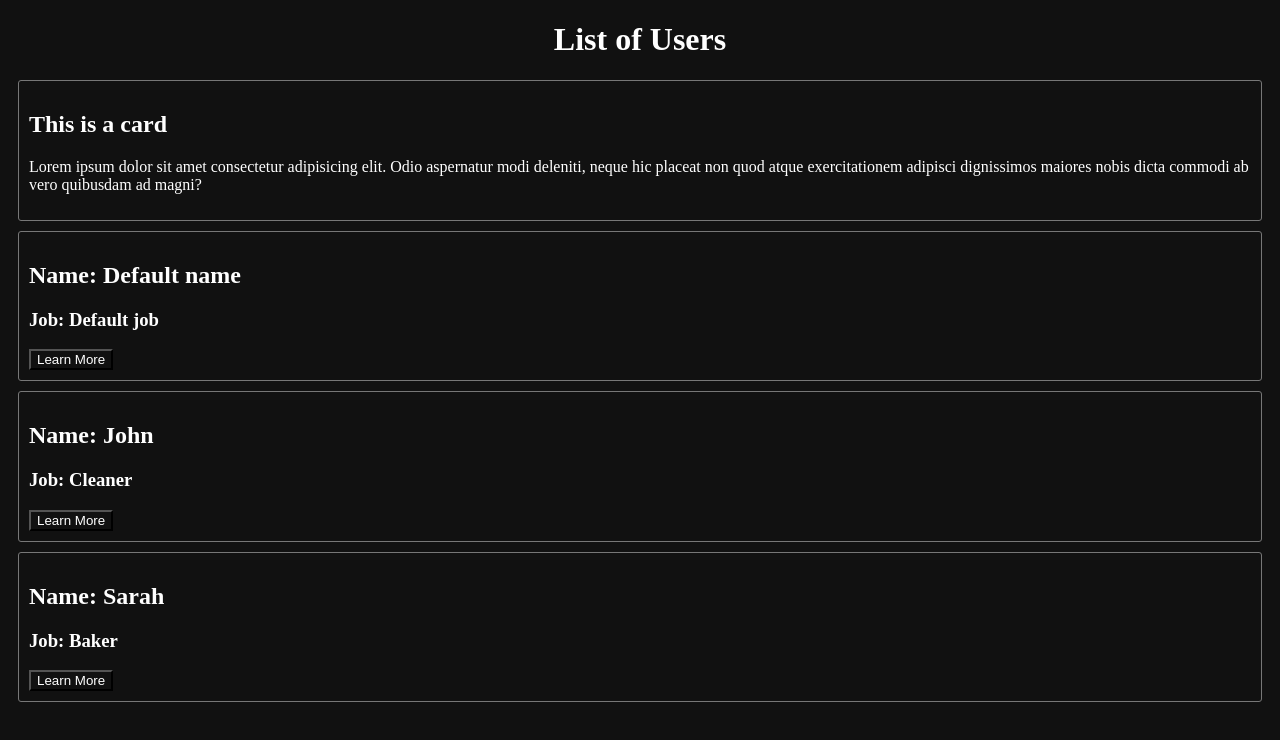
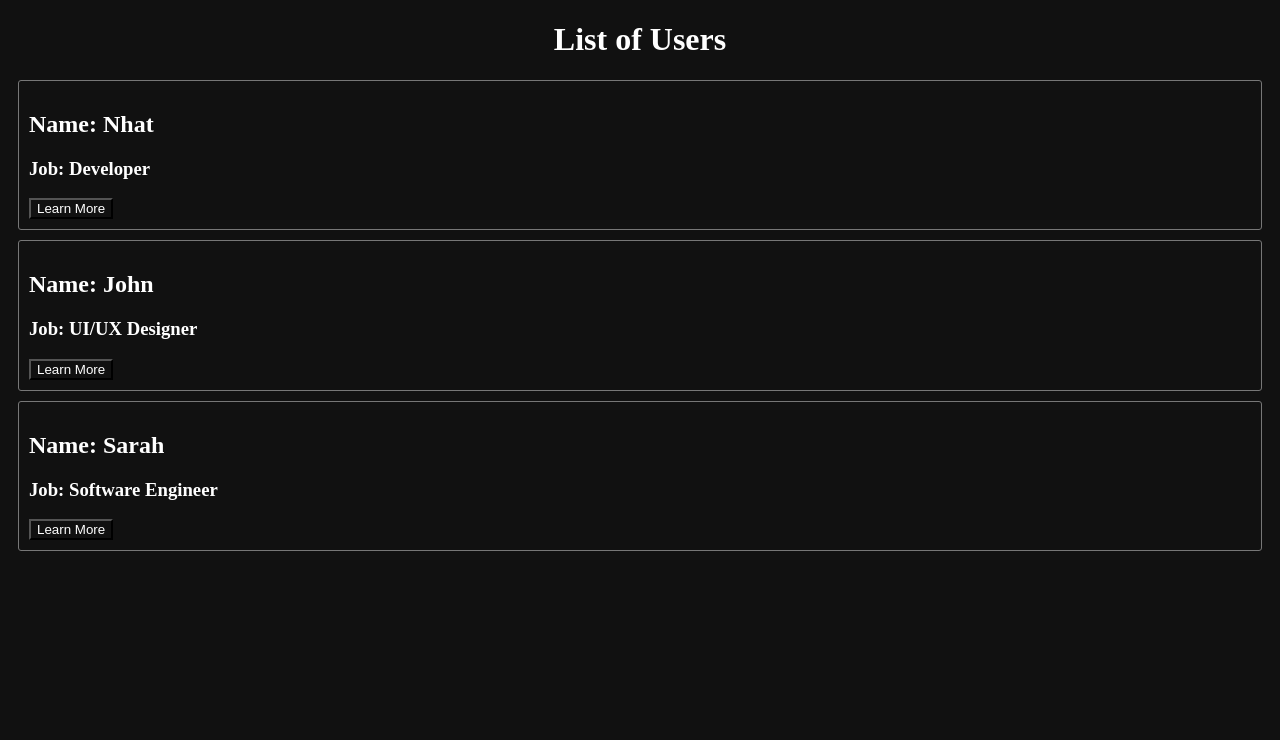
Before and after one commit to quocnhat02/ecommerce-nextjs, a React (Create React App) app: page / in a window 1280 px wide. Shown: the top 740 px of the page. Built offline with nearby package versions, Linux system fonts and the light colour scheme.

Commit message:
rendering a list

```diff
--- a/src/App.js
+++ b/src/App.js
@@ -3,7 +3,7 @@ import HelloWorld from './components/HelloWorld';
 
 const App = () => {
   return (
-    <div className="hello" id="hello-one">
+    <div>
       <HelloWorld />
     </div>
   );
--- a/src/components/HelloWorld.jsx
+++ b/src/components/HelloWorld.jsx
@@ -1,23 +1,23 @@
 import React from 'react';
+import User from './User';
+import users from '../data';
 import Card from './Card';
-import User from './User';
 
 const HelloWorld = () => {
   return (
     <div>
       <h1>List of Users</h1>
-      <Card>
-        <h2>This is a card</h2>
-        <p>
-          Lorem ipsum dolor sit amet consectetur adipisicing elit. Odio
-          aspernatur modi deleniti, neque hic placeat non quod atque
-          exercitationem adipisci dignissimos maiores nobis dicta commodi ab
-          vero quibusdam ad magni?
-        </p>
-      </Card>
-      <User />
+      {users.map((user) => {
+        return (
+          <Card key={user.id}>
+            <User name={user.name} job={user.job} />
+          </Card>
+        );
+      })}
+
+      {/* <User />
       <User name="John" job="Cleaner" />
-      <User name="Sarah" job="Baker" />
+      <User name="Sarah" job="Baker" /> */}
     </div>
   );
 };
--- a/src/components/User.jsx
+++ b/src/components/User.jsx
@@ -1,17 +1,12 @@
 import React from 'react';
 import Button from './Button';
-import Card from './Card';
 
 const User = ({ name, job }) => {
   return (
-    <div>
-      <Card>
-        <div className="user">
-          <h2>Name: {name}</h2>
-          <h3>Job: {job}</h3>
-          <Button>Learn More</Button>
-        </div>
-      </Card>
+    <div className="user">
+      <h2>Name: {name}</h2>
+      <h3>Job: {job}</h3>
+      <Button>Learn More</Button>
     </div>
   );
 };
--- /dev/null
+++ b/src/data.js
@@ -0,0 +1,19 @@
+const users = [
+  {
+    id: 1,
+    name: 'Nhat',
+    job: 'Developer',
+  },
+  {
+    id: 2,
+    name: 'John',
+    job: 'UI/UX Designer',
+  },
+  {
+    id: 3,
+    name: 'Sarah',
+    job: 'Software Engineer',
+  },
+];
+
+export default users;
```
